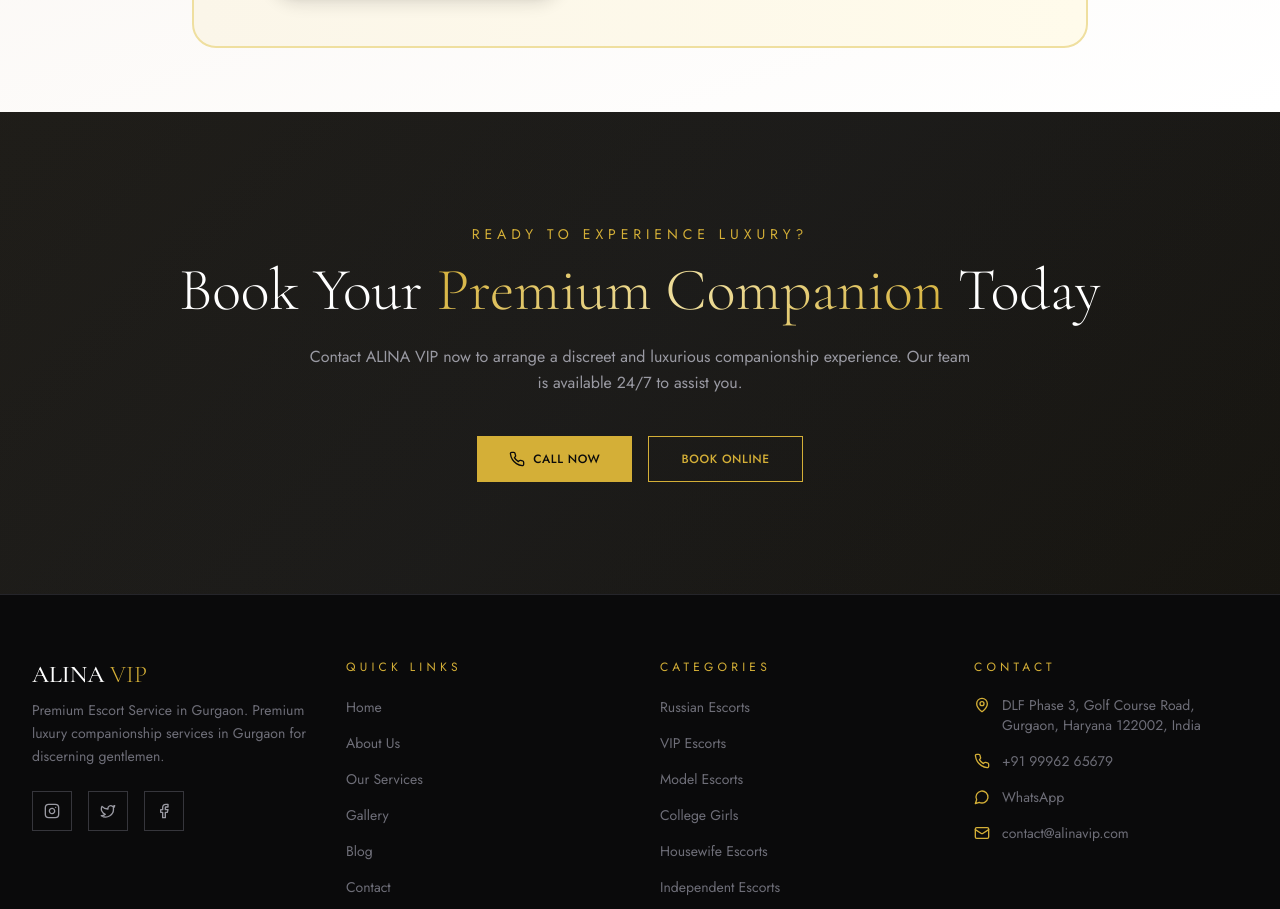
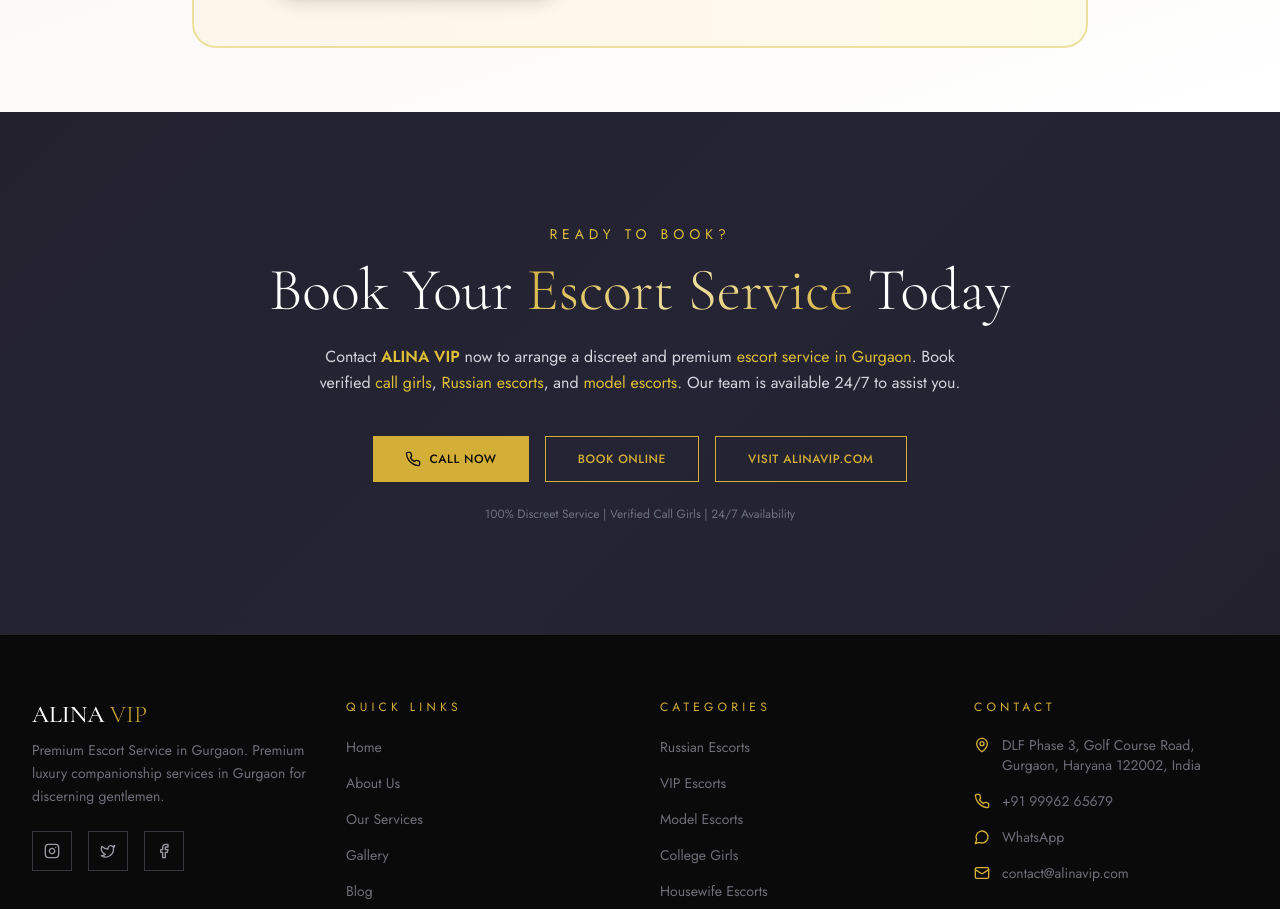
Before and after one commit to vsvivek2006/alina-main, a React (Vite) app: page /faq in a window 1280 px wide. Shown: the part 2684-3593 px from the top of the page. Built offline with nearby package versions, Linux system fonts and the light colour scheme.

Commit message:
Revise CTASection content and styling
Updated the CTASection component to change the subtitle and title, and modified the contact paragraph to include links for escort services.

```diff
--- a/src/components/CTASection.tsx
+++ b/src/components/CTASection.tsx
@@ -4,22 +4,29 @@ import { Phone } from 'lucide-react';
 
 export default function CTASection() {
   return (
-    <section className="py-20 md:py-28 relative overflow-hidden">
+    <section className="py-20 md:py-28 relative overflow-hidden bg-[#1a1a2e]">
       <div className="absolute inset-0 bg-gold-gradient opacity-5" />
       <div className="container-luxury relative text-center">
-        <p className="section-subtitle">Ready to Experience Luxury?</p>
-        <h2 className="section-title mb-6">
-          Book Your <span className="text-gradient-gold">Premium Companion</span> Today
+        <p className="section-subtitle text-gold-400">Ready to Book?</p>
+        <h2 className="section-title mb-6 text-white">
+          Book Your <span className="text-gradient-gold">Escort Service</span> Today
         </h2>
-        <p className="text-charcoal-300 max-w-2xl mx-auto mb-10 leading-relaxed">
-          Contact ALINA VIP now to arrange a discreet and luxurious companionship experience. Our team is available 24/7 to assist you.
+        <p className="text-gray-300 max-w-2xl mx-auto mb-10 leading-relaxed">
+          Contact <strong className="text-gold-400">ALINA VIP</strong> now to arrange a discreet and premium
+          <Link to="/services" className="text-gold-400 hover:underline"> escort service in Gurgaon</Link>.
+          Book verified <Link to="/call-girls" className="text-gold-400 hover:underline">call girls</Link>,
+          <Link to="/russian-escorts" className="text-gold-400 hover:underline"> Russian escorts</Link>, and
+          <Link to="/model-escorts" className="text-gold-400 hover:underline"> model escorts</Link>.
+          Our team is available 24/7 to assist you.
         </p>
         <div className="flex flex-col sm:flex-row gap-4 justify-center">
           <a href={`tel:${siteConfig.phone}`} className="btn-gold">
             <Phone size={16} /> Call Now
           </a>
           <Link to="/contact" className="btn-outline-gold">Book Online</Link>
+          <a href="https://alinavip.com" target="_blank" className="btn-outline-gold">Visit ALINAVIP.com</a>
         </div>
+        <p className="text-xs text-gray-500 mt-6">100% Discreet Service | Verified Call Girls | 24/7 Availability</p>
       </div>
     </section>
   );
```
